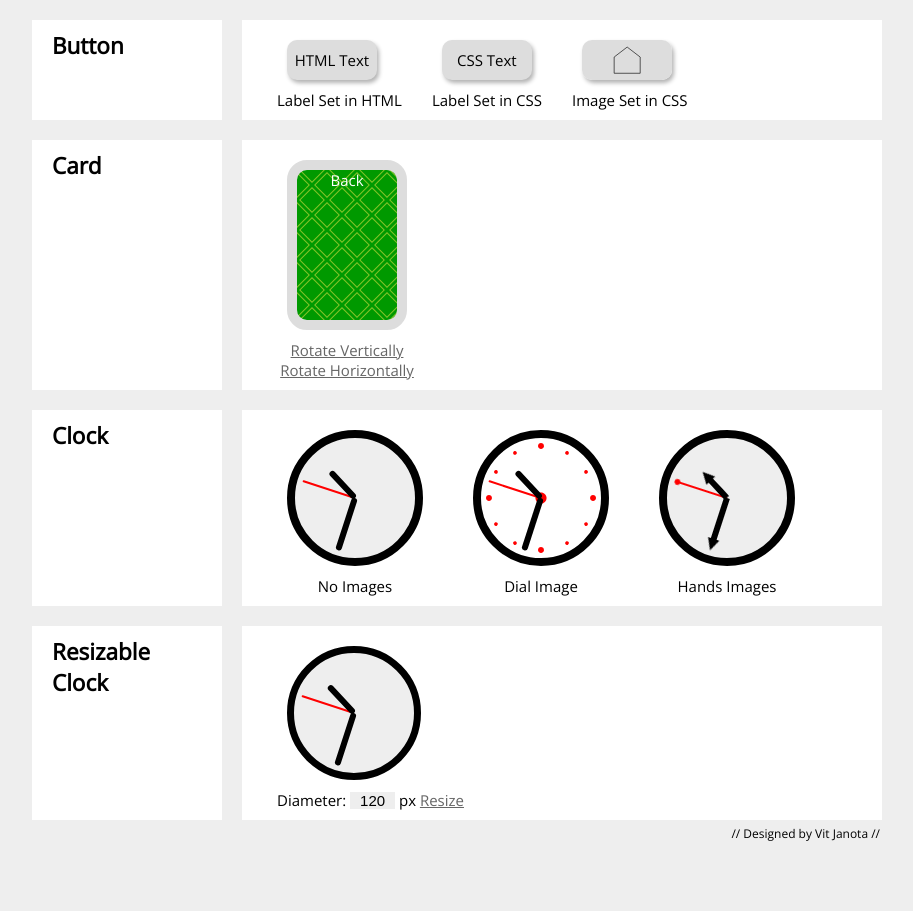
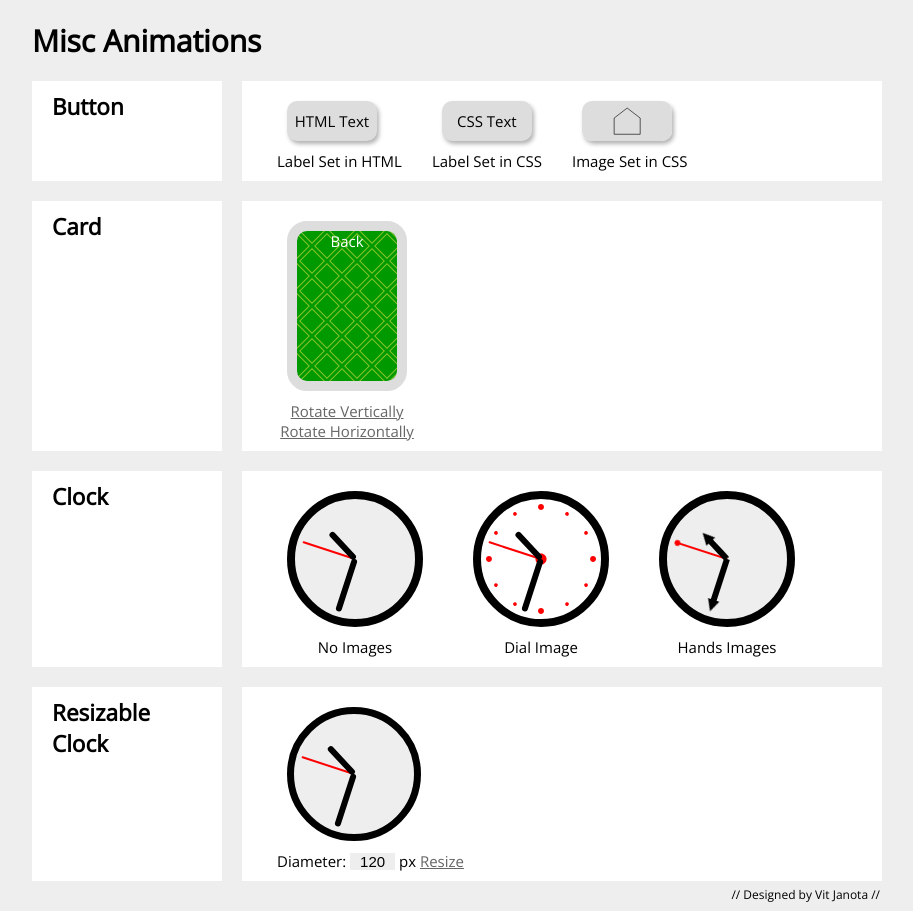
Before and after one commit to vitjanota/misc-animations, a plain HTML site: page index.html in a window 1280 px wide. Shown: the whole page, without its empty margins (6-919 px from the left). Before the commit the page ends 850 px from the top, so only its background shows below. Drawn offline with nearby package versions, Linux system fonts and the light colour scheme.

Commit message:
adding header info

```diff
--- a/css/page.css
+++ b/css/page.css
@@ -30,6 +30,10 @@ input {
   padding: 0 5px 0 5px;
   width: 35px;
   text-align: center;
+}
+
+header {
+  margin: 0 0 0 30px;
 }
 
 .Group {
--- a/index.html
+++ b/index.html
@@ -15,6 +15,7 @@
 	</head>
 
 	<body>
+		<header><h1>Misc Animations</h1></header>
 		<!-- Button -->
 		<section class="Group">
 			<h2 class="GroupTitle">Button</h2>
```
